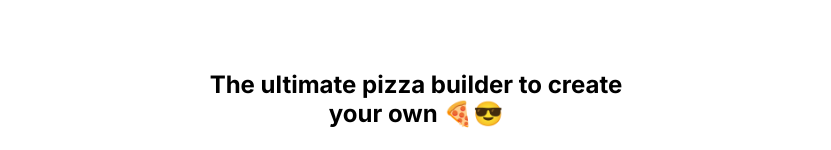
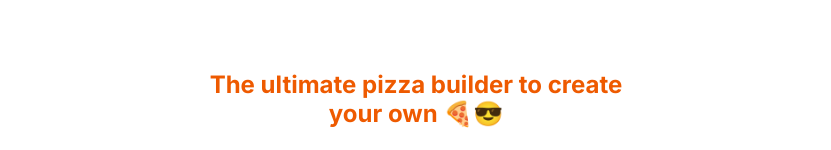
Before and after one commit to mrkelder/pizza-house, a Next.js app: page / in a window 1280 px wide. Shown: the part 138-288 px from the top of the page, without its empty margins (224-1055 px from the left). Built offline with nearby package versions, Linux system fonts and the light colour scheme.

Commit message:
fix: changed root page's title;s color

```diff
--- a/app/rootPage.module.scss
+++ b/app/rootPage.module.scss
@@ -45,6 +45,7 @@
     max-width: 450px;
     text-align: center;
     margin: 0;
+    color: $primary-color;
   }
 
   button {
```
